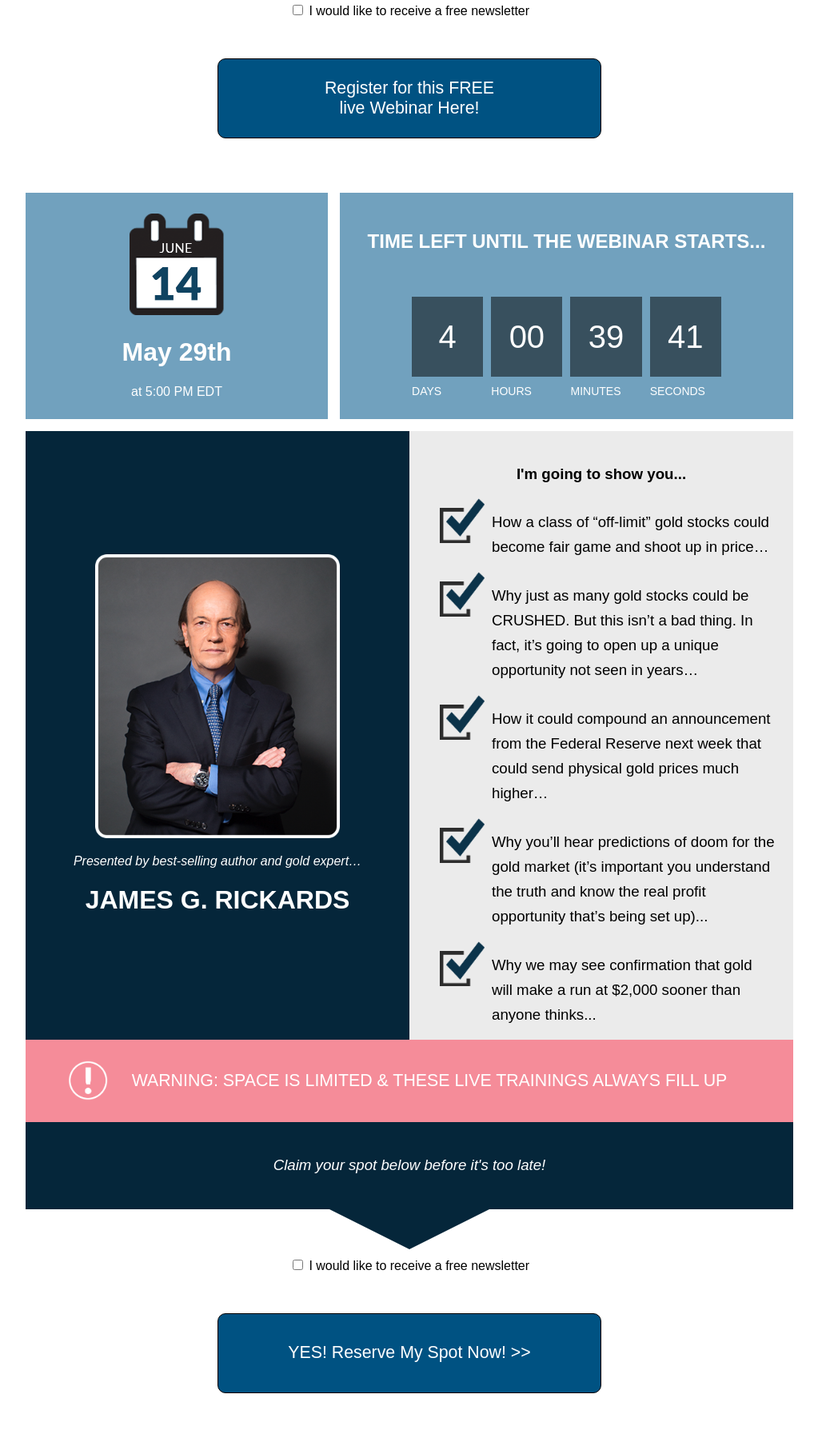
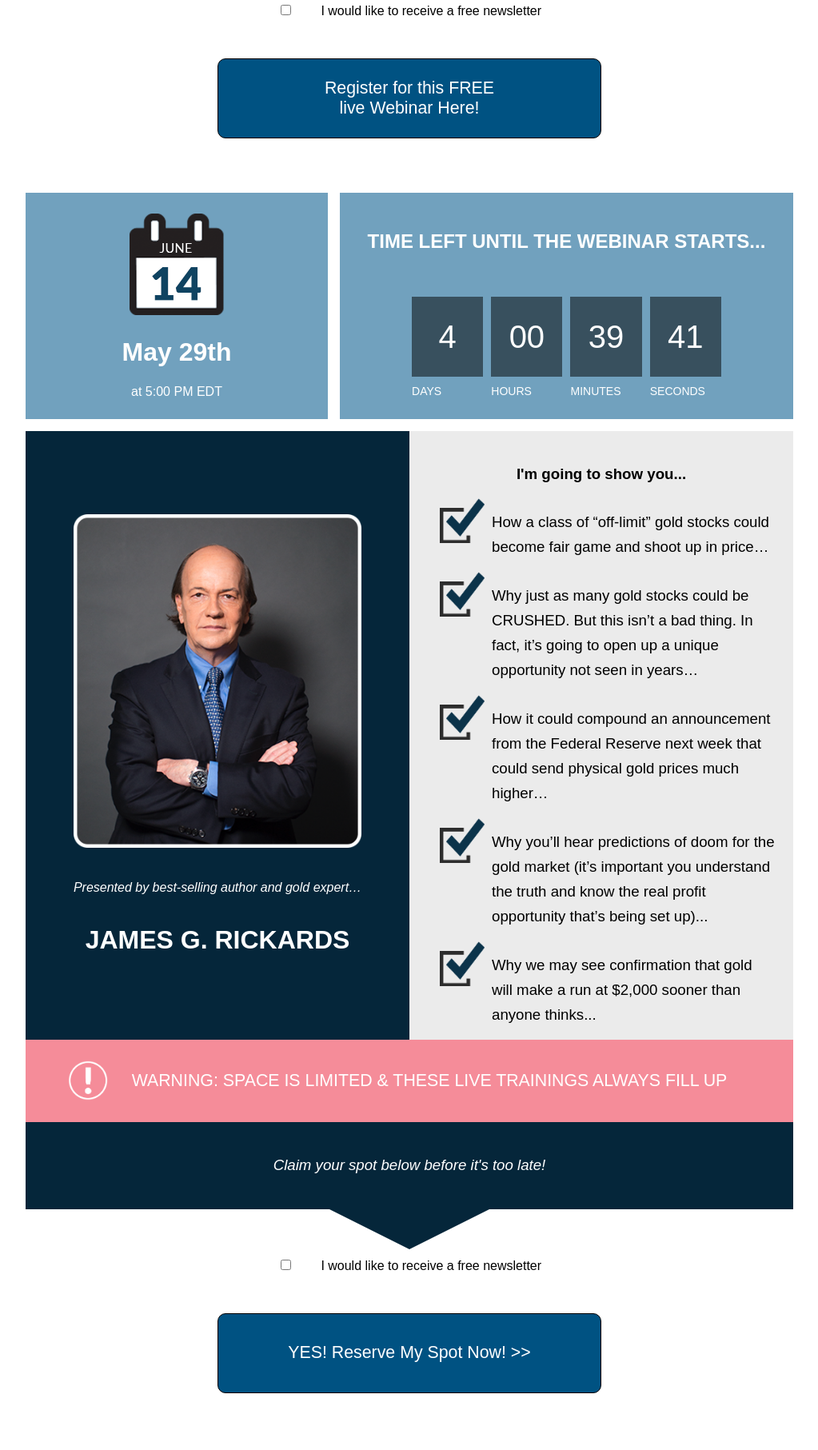
Before and after one commit to jha-agora/coding-exercise, a website built with webpack: page build/index.html in a window 1280 px wide. Shown: the part 524-2337 px from the top of the page at 80% size, without its empty margins (128-1151 px from the left). Built offline with nearby package versions, Linux system fonts and the light colour scheme.

Commit message:
cleaned up sass, removed unused code

```diff
--- a/package.json
+++ b/package.json
@@ -4,7 +4,7 @@
   "description": "",
   "main": "index.js",
   "scripts": {
-    "style": "node-sass --watch ./styles/main.scss ./build/styles.css",
+    "style": "node-sass --watch ./styles/main.scss ./build/styles.css --output-style compressed",
     "dev": "webpack --watch  --mode=development",
     "build": "webpack --mode=production",
     "server": "node server.js"
--- a/src/countdown.js
+++ b/src/countdown.js
@@ -3,7 +3,6 @@
  * on every tick (seconds)
  *
  * @param {Function} onTick - Callback invoked every second after this function is called
- * @returns Object;
  */
 function countdown(onTick = function(){}){
 
@@ -19,6 +18,9 @@
     //Calculate the time between the two dates in seconds
     const secondsRemaining = (eventDate.getTime() - nowDate.getTime()) / 1000;
 
+    //Invoke our callback once on start
+    onTick(splitSeconds(secondsRemaining));
+
     //Start our actual countdown
     let decrement = 0;
     setInterval(() => {
@@ -28,6 +30,22 @@
          */
         let seconds = secondsRemaining - decrement;
 
+        //Invoke callback each second with new time
+        onTick(splitSeconds(seconds));
+
+        //Decrement by one second
+        decrement += 1;
+    }, 1000)
+}
+
+/**
+ * Splits an amount of time given in seconds to days,
+ * hours, minutes, and seconds.
+ *
+ * @param {Number} seconds - An amount of time in seconds
+ * @returns object
+ */
+function splitSeconds(seconds){
     /**
      * Calculate our days, hours, mins, and seconds
      */
@@ -38,17 +56,12 @@
     let min = Math.floor(seconds / 60);
     seconds = seconds % 60;
 
-        //Invoke the onTick callback with our current countdown values
-        onTick({
+    return {
         days: days,
         hours: hours,
         min: min,
         sec: Math.floor(seconds)
-        });
-
-        //Decrement by one second
-        decrement += 1;
-    }, 1000)
+    }
 }
 
 export default countdown;
--- a/src/registration-events.js
+++ b/src/registration-events.js
@@ -20,10 +20,7 @@
     fetchEndpoint((result) => {
         let resultLabel = document.getElementById(e.srcElement.id + "-result");
             resultLabel.innerHTML = result.submitok;
-
-            //Resetting some style properties for a transition effect
-            resultLabel.style.opacity = 1;
-            resultLabel.style.transform = "translateY(0px)";
+            resultLabel.style.opacity = 1; //Resetting some style properties for a transition effect
     })
 }
 
--- a/styles/breakpoints.scss
+++ b/styles/breakpoints.scss
@@ -1,8 +1,8 @@
 @mixin breakpoint($point) {
     @if $point == large {
-        @media (min-width: 1250px) { @content; }
+        @media (min-width: 1150px) { @content; }
     }
     @else if $point == medium {
-        @media (min-width: 650px) { @content; }
+        @media (min-width: 750px) { @content; }
     }
 }
--- a/styles/general.scss
+++ b/styles/general.scss
@@ -19,9 +19,14 @@
     }
 }
 
+.toggle {
+    &__label {
+        margin-left: 30px;
+    }
+}
+
 .fetch-result {
     font-size: 16pt;
-    transform: translateY(50px);
     opacity: 0;
     transition: 300ms ease-out;
 }
--- a/styles/layout.scss
+++ /dev/null
@@ -1,254 +0,0 @@
-/* Primary content container */
-.content {
-    display: flex;
-    flex-direction: column;
-    max-width: 100%;
-
-    @include breakpoint(large){
-        width: 75%;
-    }
-
-}
-
-/* General container layout, not used directly */
-.container {
-    display: flex;
-    flex-direction: column;
-    justify-content: center;
-    align-items: center;
-    width: 100%;
-    text-align: center;
-}
-
-/* Intro contnet container */
-.intro {
-    @extend .container;
-
-    &__divider {
-        width: 70%;
-        height: .35vw;
-        background-color: $light-blue;
-        border: none;
-    }
-
-    &__text {
-        margin: 20px;
-        text-align: center;
-        font-size: 17pt;
-        font-weight: bold;
-    }
-
-    @include breakpoint(large){
-        &__text {
-            font-size: 26pt;
-            width: 75%;
-        }
-    }
-}
-
-/* Calender & Countdown container */
-.calender {
-    @extend .container;
-
-    &__section {
-        @extend .container;
-        padding-top: 45px;
-        background-color: $light-blue;
-        color: white;
-
-        img {
-            width: 75%;
-        }
-    }
-
-    &__countdown {
-        @extend .container;
-        padding: 0px 25px 45px 25px;
-        background-color: $light-blue;
-        color: white;
-    }
-
-    @include breakpoint(large){
-        flex-direction: row;
-        align-items: stretch;
-        margin-bottom: 15px;
-
-        &__section {
-            width: 40%;
-            padding: 25px 0px 25px 0px;
-            margin-right: 15px;
-
-            img {
-                width: 50%;
-            }
-
-        }
-
-        &__countdown {
-            width: 60%;
-            padding: 25px 0px 25px 0px;
-        }
-    }
-}
-
-/* Calender & Countdown container */
-.summary {
-    @extend .container;
-    @include breakpoint(large){
-        flex-direction: row;
-        align-items: stretch;
-    }
-
-    &__portrait {
-        @extend .container;
-        padding: 45px 0px 25px 0px;
-        background-color: $dark-blue;
-        color: white;
-
-        img {
-            width: 75%;
-        }
-    }
-
-    &__list {
-        @extend .container;
-        padding: 25px 0px 0px 0px;
-        background-color: $off-white;
-
-        ul {
-            list-style-type: none;
-            width: 80%;
-            padding: 0;
-            margin: 0px 20px 0px 0px;
-            line-height: 30px;
-
-            li {
-                padding-left: 2rem;
-                background-image: url('./assets/checkmark.png');
-                background-position: 0 0;
-                background-size: 3.5rem 3.5rem;
-                background-repeat: no-repeat;
-                padding: 15px;
-                text-align: left;
-            }
-
-            span {
-                font-size: 14pt;
-                position: relative;
-                left: 50px;
-            }
-        }
-    }
-}
-
-.warning {
-    @extend .container;
-    flex-direction: row;
-    background-color: $pink;
-
-    &__icon {
-        display: none;
-    }
-
-    p {
-        color: white;
-        font-size: 16pt;
-        line-height: 30px;
-        padding: 15px 30px 15px 30px;
-    }
-
-    @include breakpoint(large){
-        &__icon {
-            display: block;
-            width: 50px;
-            height: 50px;
-        }
-    }
-}
-
-.appeal {
-    @extend .container;
-    position: relative;
-    background-color: $dark-blue;
-
-    p {
-        color: white;
-        font-size: 14pt;
-        font-style: italic;
-        padding: 25px 0px 25px 0px;
-    }
-
-    &__arrow-down {
-        width: 0;
-        height: 0;
-        border-left: 100px solid transparent;
-        border-right: 100px solid transparent;
-        border-top: 50px solid #05263a;
-        position: absolute;
-        top: 100%;
-      }
-
-}
-
-.reservation {
-    @extend .container;
-    padding: 60px 0px 0px 0px;
-}
-
-.fetch-result {
-    font-size: 16pt;
-    transform: translateY(50px);
-    opacity: 0;
-    transition: 300ms ease-out;
-}
-
-.countdown {
-    display: flex;
-    flex-direction: row;
-    align-self: center;
-    justify-content: center;
-
-    width: 100%;
-    height: 75px;
-
-    @include breakpoint(large){
-        width: 70%;
-        height: 100px;
-        margin: 30px 0px 30px 0px;
-    }
-
-    span {
-        position: relative;
-        display: flex;
-        justify-content: center;
-        align-items: center;
-        width: 25%;
-        height: 100%;
-        margin: 5px;
-        background-color: rgba(0, 0, 0, .5);
-
-        p {
-            margin: 0;
-            padding: 0;
-            font-size: 30pt;
-            color: white;
-
-            @include breakpoint(large){
-                font-size: 24pt;
-            }
-        }
-
-        label {
-            position: absolute;
-            top: 110%;
-            left: 0;
-            font-size: 12px;
-
-            @include breakpoint(large){
-                font-size: 14px;
-            }
-        }
-
-    }
-
-}
--- a/styles/layout/intro.scss
+++ b/styles/layout/intro.scss
@@ -24,6 +24,13 @@
         font-weight: bold;
     }
 
+    @include breakpoint(medium){
+        &__text {
+            font-size: 26pt;
+            width: 75%;
+        }
+    }
+
     @include breakpoint(large){
         &__text {
             font-size: 26pt;
--- a/styles/layout/summary.scss
+++ b/styles/layout/summary.scss
@@ -13,7 +13,25 @@
 
         img {
             width: 75%;
+            margin-bottom: 25px;
+
+            @include breakpoint(medium){
+                width: 50%;
+            }
+
+            @include breakpoint(large){
+                width: 75%;
+            }
+
         }
+    }
+
+    &__portrait-wrapper {
+        display: flex;
+        flex-direction: column;
+        justify-content: center;
+        align-items: center;
+        width: 100%;
     }
 
     &__list {
--- a/webpack.config.js
+++ b/webpack.config.js
@@ -11,7 +11,18 @@
       path: path.resolve(__dirname, 'build')
     },
     module: {
-        rules: []
+      rules: [
+        {
+          test: /\.m?js$/,
+          exclude: /(node_modules)/,
+          use: {
+            loader: 'babel-loader',
+            options: {
+              presets: ['@babel/preset-env']
+            }
+          }
+        }
+      ]
     }
 };
 
```
Also changed, not shown: index.html (added, +1 -0 lines), .babelrc (added), build/bundle.js, build/index.html, build/styles.css, 1 other file. Lines whose indentation alone changed are shown as unchanged.
